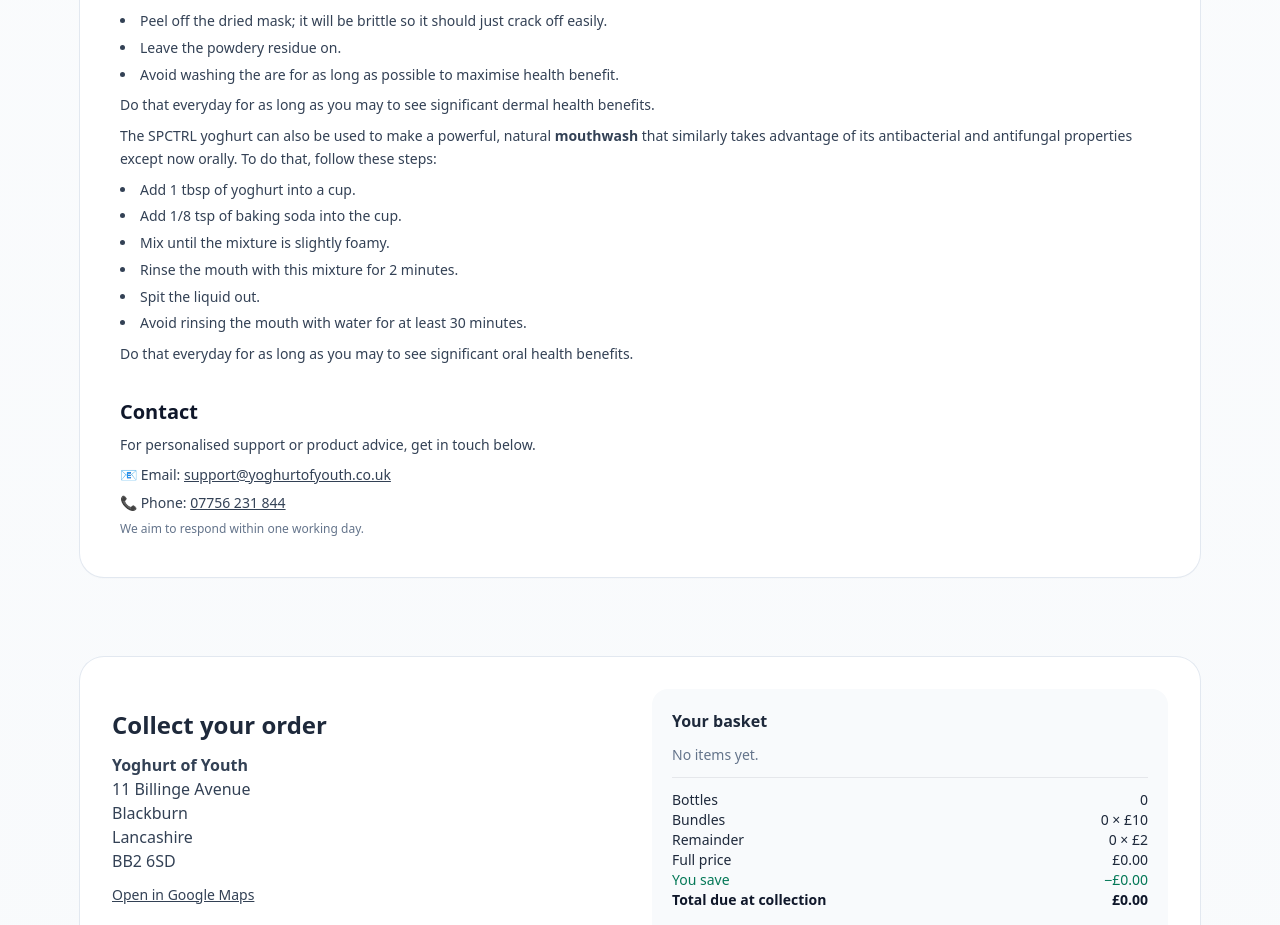
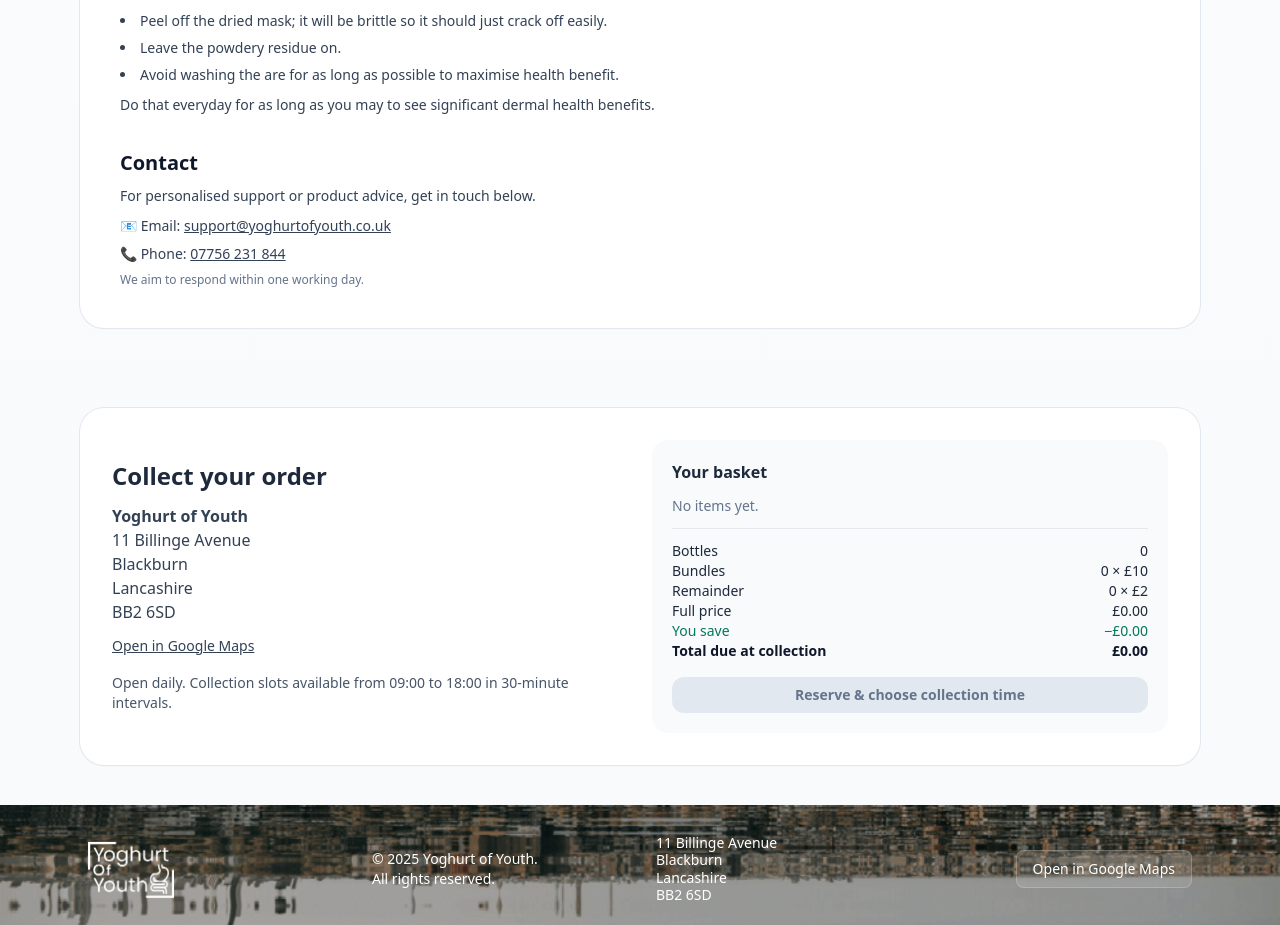
Before and after one commit to ZainAkuji/Yoghurt-of-Youth, a React (Vite) app: page / in a window 1280 px wide. Shown: the part 4120-5045 px from the top of the page. Built offline with nearby package versions, Linux system fonts and the light colour scheme.

Commit message:
Update App.tsx

```diff
--- a/src/App.tsx
+++ b/src/App.tsx
@@ -350,25 +350,6 @@ function AboutSection() {
 
         <p className="mt-2 text-slate-700 text-sm leading-relaxed">
           Do that everyday for as long as you may to see significant dermal health benefits.
-        </p>
-
-        <p className="mt-2 text-slate-700 text-sm leading-relaxed">
-          The SPCTRL yoghurt can also be used to make a powerful, natural <strong>mouthwash</strong> that similarly takes advantage of its antibacterial and antifungal properties except now orally. To do that, follow these steps:
-        </p>
-
-        <div className="mt-2 text-sm text-slate-700 leading-relaxed">
-          <ul className="list-disc list-inside space-y-1">
-            <li>Add 1 tbsp of yoghurt into a cup.</li>
-            <li>Add 1/8 tsp of baking soda into the cup.</li>
-            <li>Mix until the mixture is slightly foamy.</li>
-            <li>Rinse the mouth with this mixture for 2 minutes.</li>
-            <li>Spit the liquid out.</li>
-            <li>Avoid rinsing the mouth with water for at least 30 minutes.</li>
-          </ul>
-        </div>
-
-        <p className="mt-2 text-slate-700 text-sm leading-relaxed">
-          Do that everyday for as long as you may to see significant oral health benefits.
         </p>
 
         <h3 className="mt-8 text-xl font-semibold text-slate-900">Contact</h3>
```
